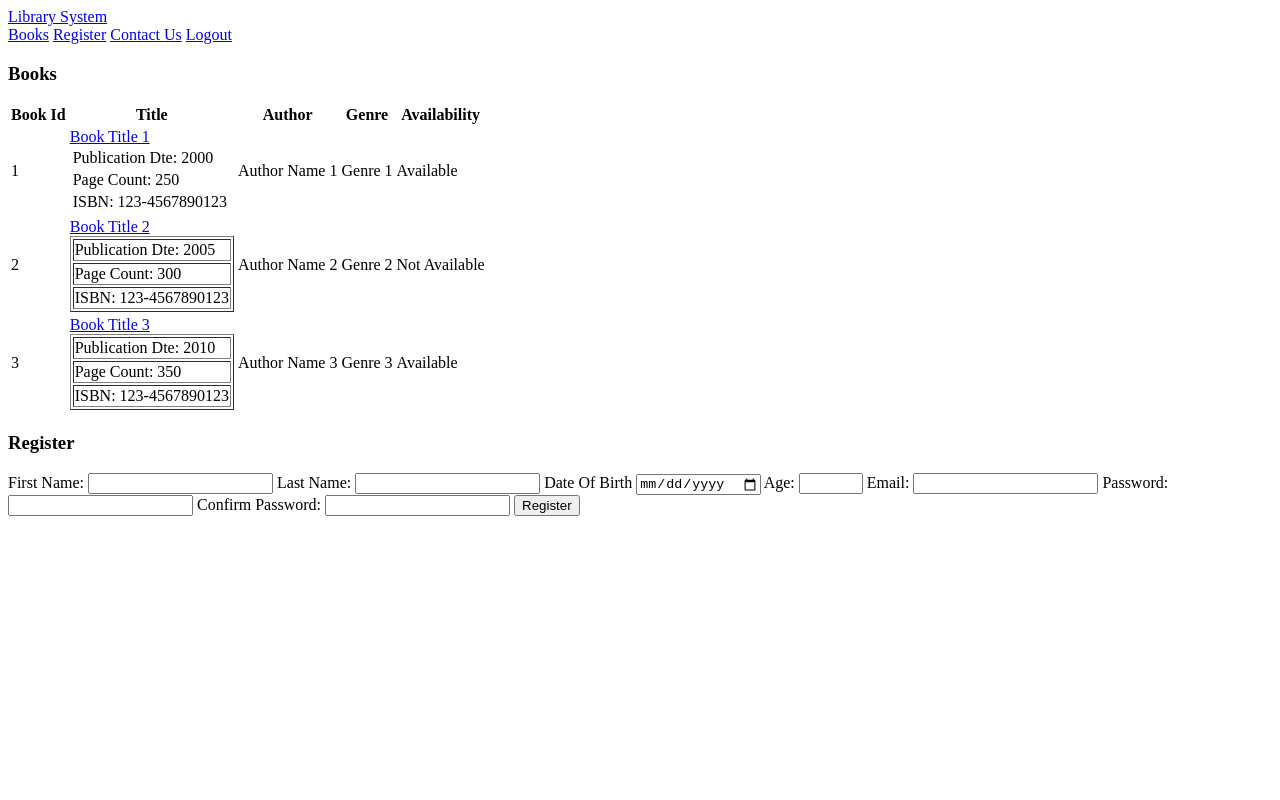
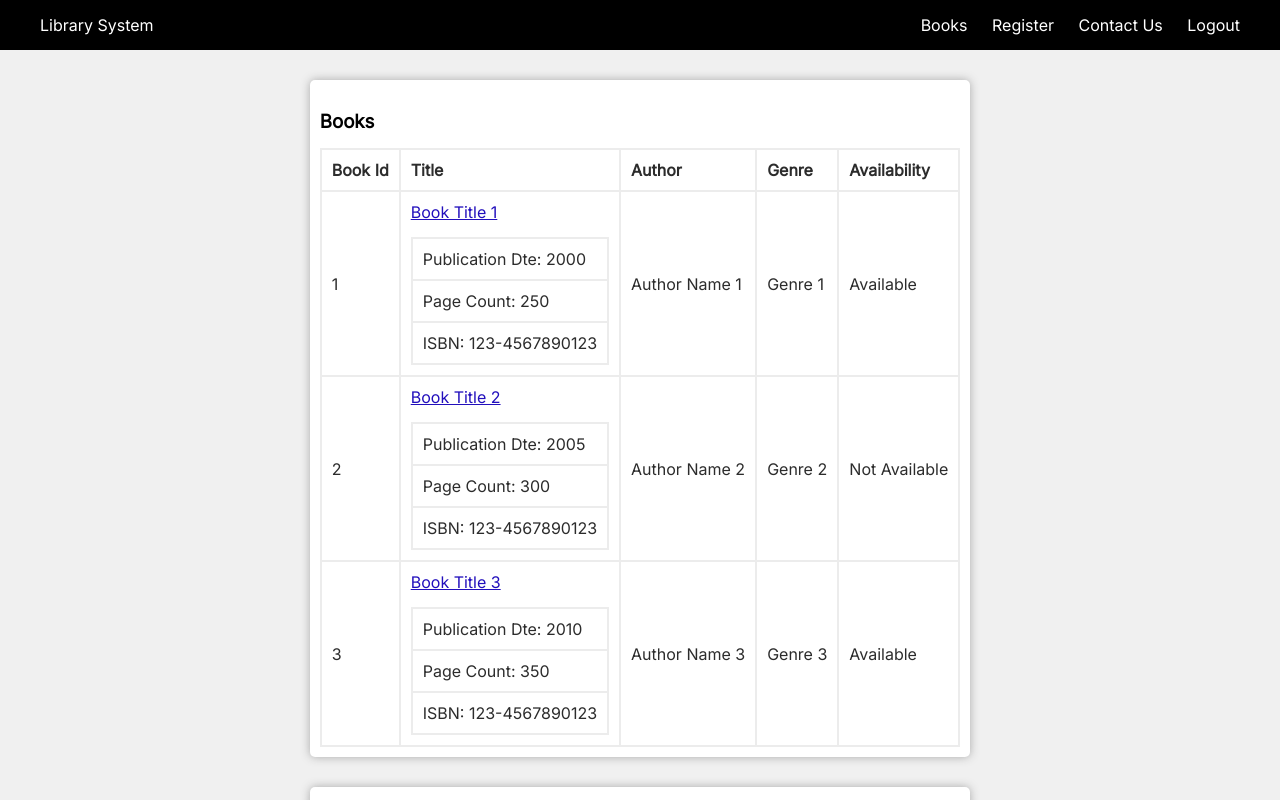
Before and after one commit to Arpitarora01/F1c2aug, a plain HTML site: page index.html in a window 1280 px wide. Shown: the top 800 px of the page. Drawn offline with Linux system fonts and the light colour scheme.

Commit message:
Update index.html

```diff
--- a/index.html
+++ b/index.html
@@ -5,7 +5,7 @@
     <meta charset="UTF-8">
     <meta name="viewport" content="width=device-width, initial-scale=1.0">
     <title>Project</title>
-    <link rel="stylesheet" href="./project.css">
+    <link rel="stylesheet" href="./index.css">
 </head>
 
 <body>
```
